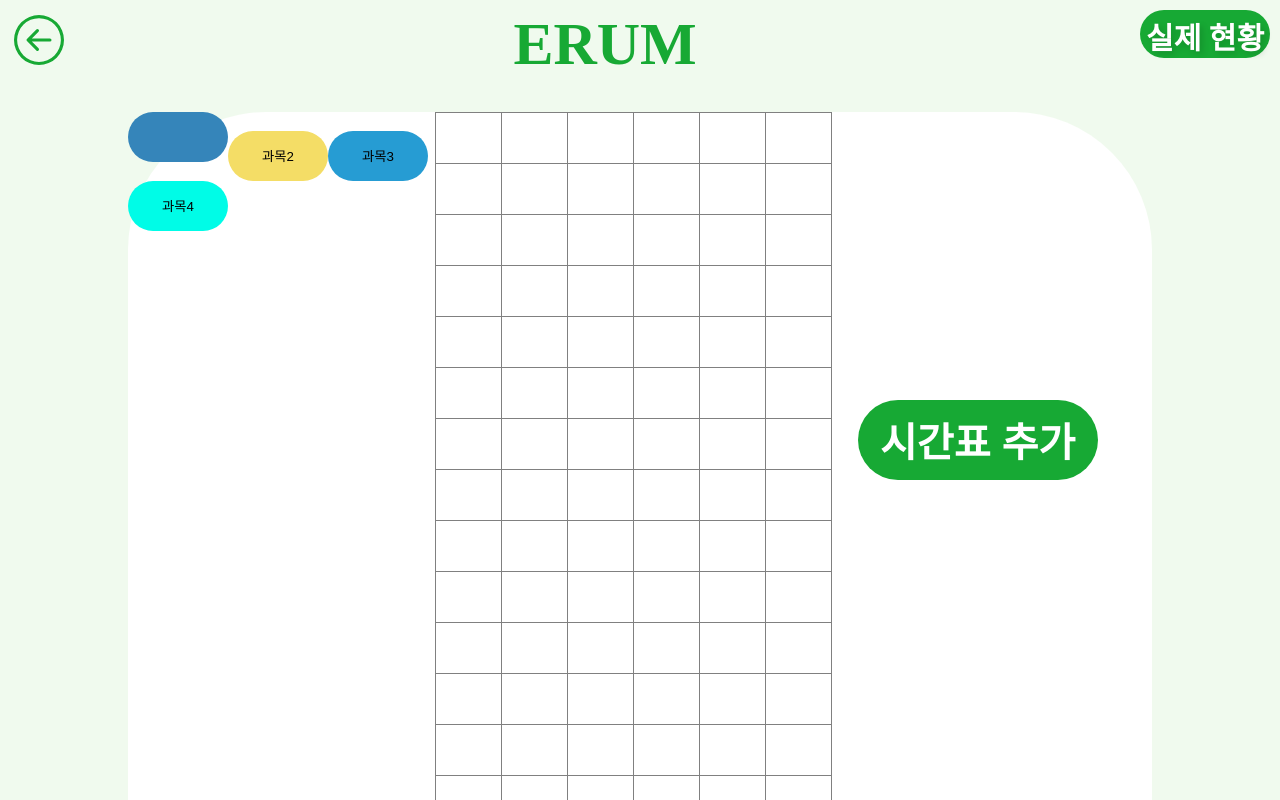
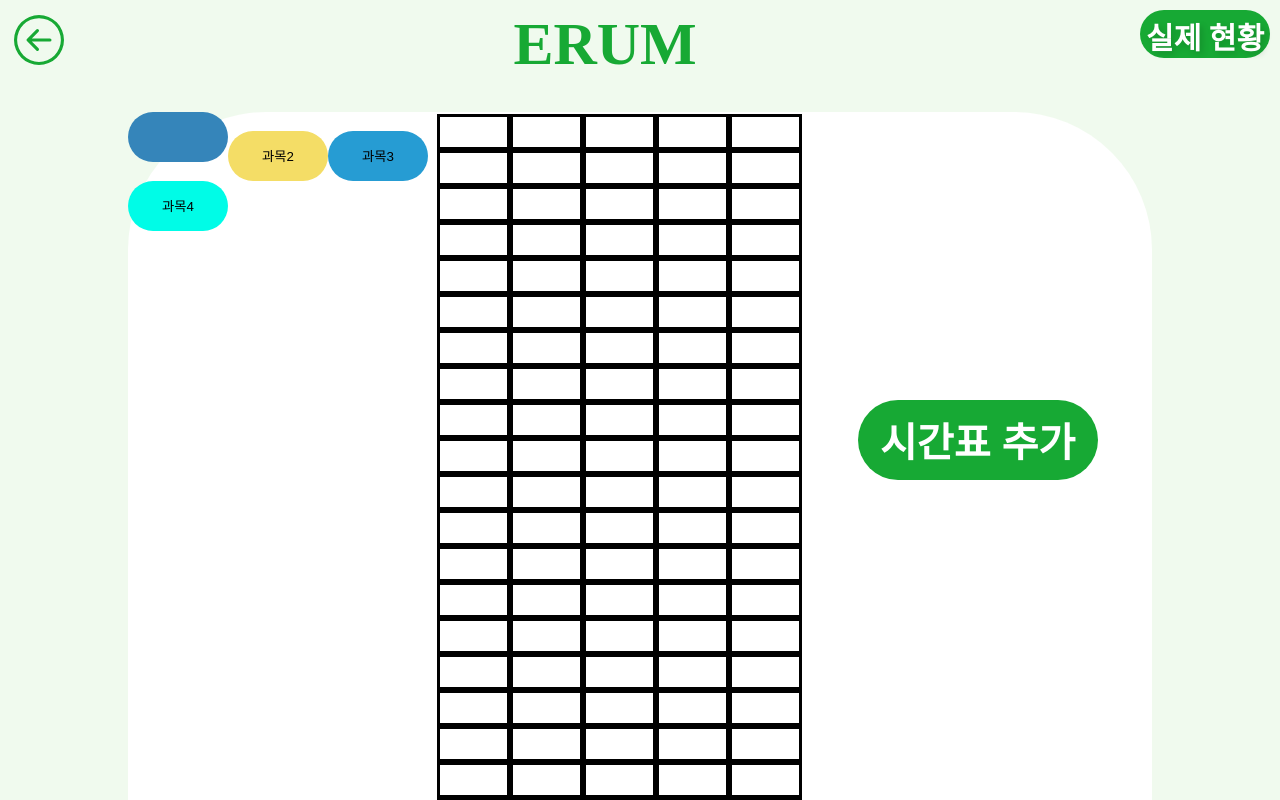
Before and after one commit to Team-PPSL/ERUM-Front-end, a React (Create React App) app in the folder project/: page /time in a window 1280 px wide. Shown: the top 800 px of the page. Built offline with nearby package versions, Linux system fonts and the light colour scheme.

Commit message:
timepage 시간 리스트로 생성 완료

```diff
--- a/project/src/components/TimePage/Mymodal.jsx
+++ b/project/src/components/TimePage/Mymodal.jsx
@@ -69,20 +69,7 @@ const Mymodal = ({ isOpen, onSubmit, onCancel, getData }) => {
     '22',
     '23',
   ];
-  const MinuteOptions = [
-    '00',
-    '05',
-    '10',
-    '15',
-    '20',
-    '25',
-    '30',
-    '35',
-    '40',
-    '45',
-    '50',
-    '55',
-  ];
+  const MinuteOptions = ['00', '10', '20', '30', '40', '50'];
 
   const handleSelect1 = (e) => {
     setSelected1(e.target.value);
--- a/project/src/components/TimePage/TimePage.js
+++ b/project/src/components/TimePage/TimePage.js
@@ -1,9 +1,17 @@
 import './TimePage.css';
 import { BsArrowLeftCircle } from 'react-icons/bs';
-import React, { useState } from 'react';
+import React, { createElement, useState } from 'react';
 import MyModal from './Mymodal';
 import randomColor from 'randomcolor';
 import { Helmet } from 'react-helmet';
+import TimeTable from './TimeTable';
+
+// 박스 생성하는 함수
+// function CreateDiv() {
+//   const div = document.createElement('div');
+//   div.innerHTML = '이것이 추가될 문장입니다.';
+//   document.querySelector('#myDIV').appeadChild(div);
+// }
 
 const TimePage = () => {
   // modal창 열고 닫는 상태관리
@@ -45,6 +53,60 @@ const TimePage = () => {
   const logout_onclick = (e) => {
     window.location.href = '/addtime';
   };
+
+  // 시간 테이블
+  let t = 0;
+  const timelist = [];
+  while (t < 2400) {
+    timelist.push(t);
+    if ((t - 50) % 100 === 0) {
+      t += 50;
+    } else if (t - 50 === 0) {
+      t += 50;
+    } else {
+      t += 10;
+    }
+  }
+
+  // const divId = [1, 2, 3, 4, 5, 6];
+  const listItem = timelist.map((id) => (
+    <div
+      id={id}
+      style={{
+        width: '67px',
+        height: '30px',
+        borderColor: 'black',
+        borderStyle: 'solid',
+        float: 'left',
+      }}
+    ></div>
+    // <tr>
+    //   <td
+    //     id={id}
+    //     style={{
+    //       width: '67px',
+    //       height: '30px',
+    //       borderColor: 'black',
+    //       borderStyle: 'solid',
+    //       float: 'left',
+    //     }}
+    //   ></td>
+    // </tr>
+  ));
+
+  // const divId = [1, 2, 3, 4, 5, 6];
+  // const listItem = divId.map((id) => (
+  //   <div
+  //     id={id}
+  //     style={{
+  //       width: '67px',
+  //       height: '30px',
+  //       borderColor: 'black',
+  //       borderStyle: 'solid',
+  //       float: 'left',
+  //     }}
+  //   ></div>
+  // ));
 
   return (
     <>
@@ -123,7 +185,8 @@ const TimePage = () => {
           </button>
         </div>
         <div className="second-box">
-          <table class="tg">
+          <table>{listItem}</table>
+          {/* <table class="tg">
             <thead>
               <tr>
                 <td class="time-box"></td>
@@ -320,7 +383,7 @@ const TimePage = () => {
                 <td class="time-box"></td>
               </tr>
             </tbody>
-          </table>
+          </table> */}
         </div>
         <div className="third-box">
           <button className="Addsubject-button" onClick={handlerClick}>
--- /dev/null
+++ b/project/src/components/TimePage/TimeTable.js
@@ -0,0 +1,19 @@
+import React from 'react';
+
+const TimeTable = () => {
+  return (
+    <>
+      <div
+        style={{
+          width: '30px',
+          height: '30px',
+          borderWidth: '3px',
+          borderColor: 'black',
+          backgroundColor: 'pink',
+        }}
+      ></div>
+    </>
+  );
+};
+
+export default TimeTable;
```
Also changed, not shown: 1 other file (tests, documents, lock files or other folders).
